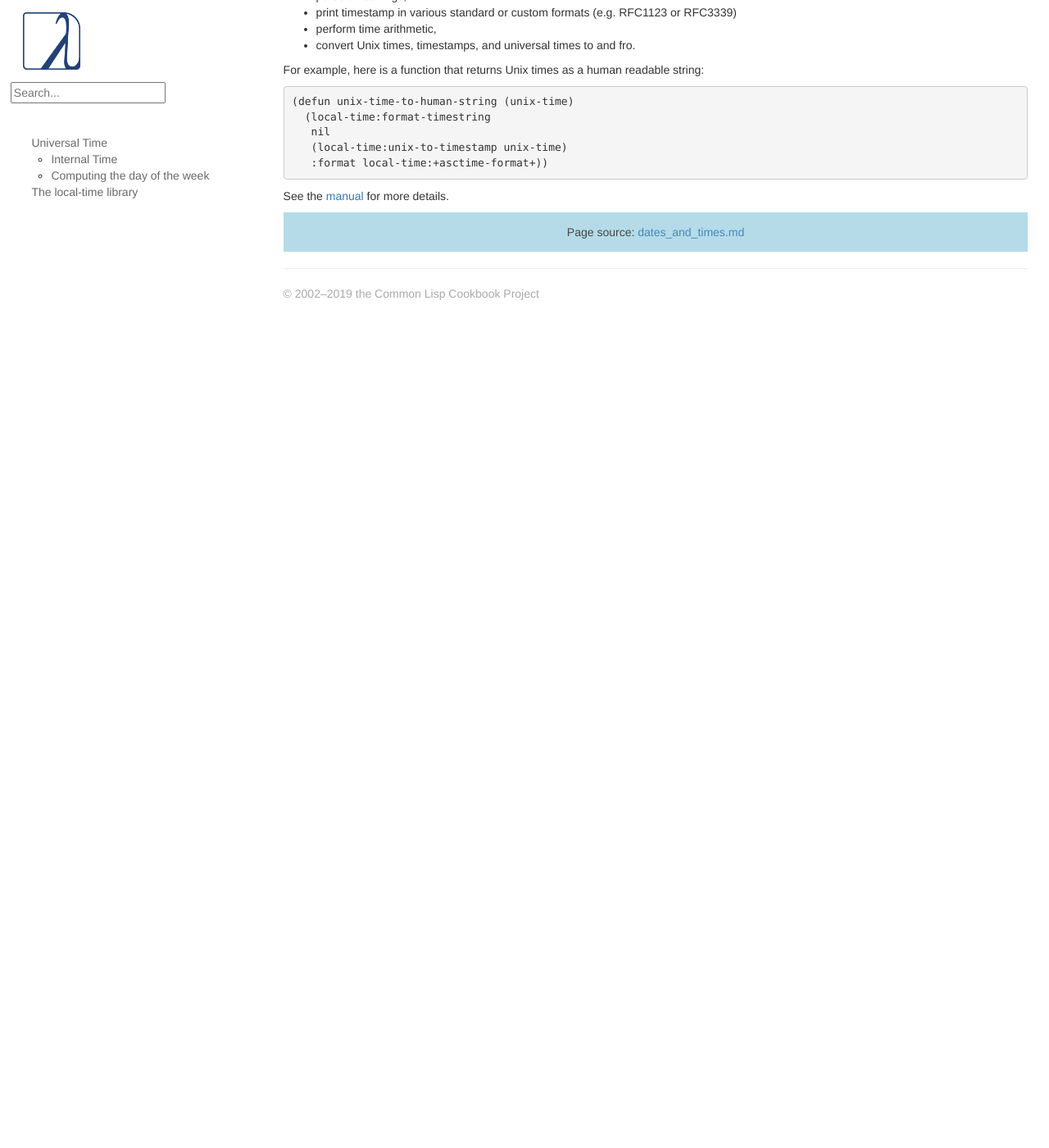
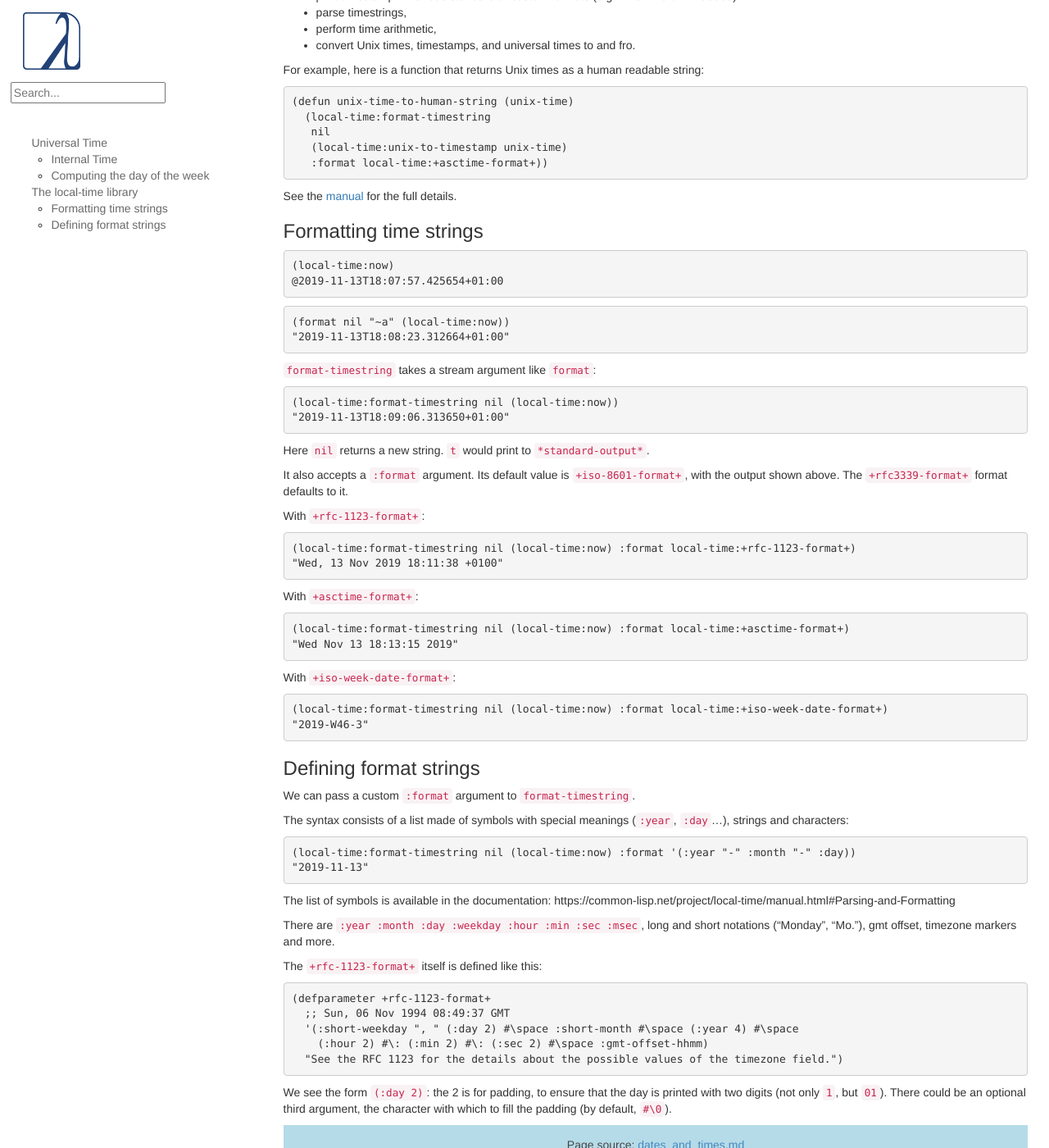
Before and after one commit to LispCookbook/cl-cookbook, a Jekyll site: the page built from dates_and_times.md, in a window 1280 px wide and 1400 px high, scrolled down 4304 px. Shown: the whole window at 82% size. Built offline with Jekyll 4.4.1, drawn with Linux system fonts in a browser that asks for light colours; before the commit the page ends 4697 px from its top, so only the background shows below that; some of the changed text lies outside the part shown.

Commit message:
local-time: how to format time strings

```diff
--- a/dates_and_times.md
+++ b/dates_and_times.md
@@ -232,10 +232,10 @@ If this is a problem for you, here's a small function by Gerald Doussot (adapted
 The `local-time` library (available on Quicklisp) is a very handy extension to
 the somewhat limited functionalities as defined by the standard.
 
-In particular, in can
+In particular, it can
 
+- print timestamp in various standard or custom formats (e.g. RFC1123 or RFC3339)
 - parse timestrings,
-- print timestamp in various standard or custom formats (e.g. RFC1123 or RFC3339)
 - perform time arithmetic,
 - convert Unix times, timestamps, and universal times to and fro.
 
@@ -249,4 +249,85 @@ For example, here is a function that returns Unix times as a human readable stri
 ~~~
 
 See the [manual](https://common-lisp.net/project/local-time/manual.html) for
-more details.
+the full details.
+
+
+### Formatting time strings
+
+~~~lisp
+(local-time:now)
+@2019-11-13T18:07:57.425654+01:00
+~~~
+
+~~~lisp
+(format nil "~a" (local-time:now))
+"2019-11-13T18:08:23.312664+01:00"
+~~~
+
+`format-timestring` takes a stream argument like `format`:
+
+~~~lisp
+(local-time:format-timestring nil (local-time:now))
+"2019-11-13T18:09:06.313650+01:00"
+~~~
+
+Here `nil` returns a new string. `t` would print to `*standard-output*`.
+
+It also accepts a `:format` argument. Its default value is
+`+iso-8601-format+`, with the output shown above. The
+`+rfc3339-format+` format defaults to it.
+
+With `+rfc-1123-format+`:
+
+~~~lisp
+(local-time:format-timestring nil (local-time:now) :format local-time:+rfc-1123-format+)
+"Wed, 13 Nov 2019 18:11:38 +0100"
+~~~
+
+With `+asctime-format+`:
+
+~~~lisp
+(local-time:format-timestring nil (local-time:now) :format local-time:+asctime-format+)
+"Wed Nov 13 18:13:15 2019"
+~~~
+
+With `+iso-week-date-format+`:
+
+~~~lisp
+(local-time:format-timestring nil (local-time:now) :format local-time:+iso-week-date-format+)
+"2019-W46-3"
+~~~
+
+
+### Defining format strings
+
+We can pass a custom `:format` argument to `format-timestring`.
+
+The syntax consists of a list made of symbols with special meanings
+(`:year`, `:day`…), strings and characters:
+
+~~~lisp
+(local-time:format-timestring nil (local-time:now) :format '(:year "-" :month "-" :day))
+"2019-11-13"
+~~~
+
+The list of symbols is available in the documentation: https://common-lisp.net/project/local-time/manual.html#Parsing-and-Formatting
+
+There are `:year :month :day :weekday :hour :min :sec :msec`, long and
+short notations ("Monday", "Mo."), gmt offset, timezone markers and
+more.
+
+The `+rfc-1123-format+` itself is defined like this:
+
+~~~lisp
+(defparameter +rfc-1123-format+
+  ;; Sun, 06 Nov 1994 08:49:37 GMT
+  '(:short-weekday ", " (:day 2) #\space :short-month #\space (:year 4) #\space
+    (:hour 2) #\: (:min 2) #\: (:sec 2) #\space :gmt-offset-hhmm)
+  "See the RFC 1123 for the details about the possible values of the timezone field.")
+~~~
+
+We see the form `(:day 2)`: the 2 is for padding, to ensure that the
+day is printed with two digits (not only `1`, but `01`). There could be
+an optional third argument, the character with which to fill the
+padding (by default, `#\0`).
```
